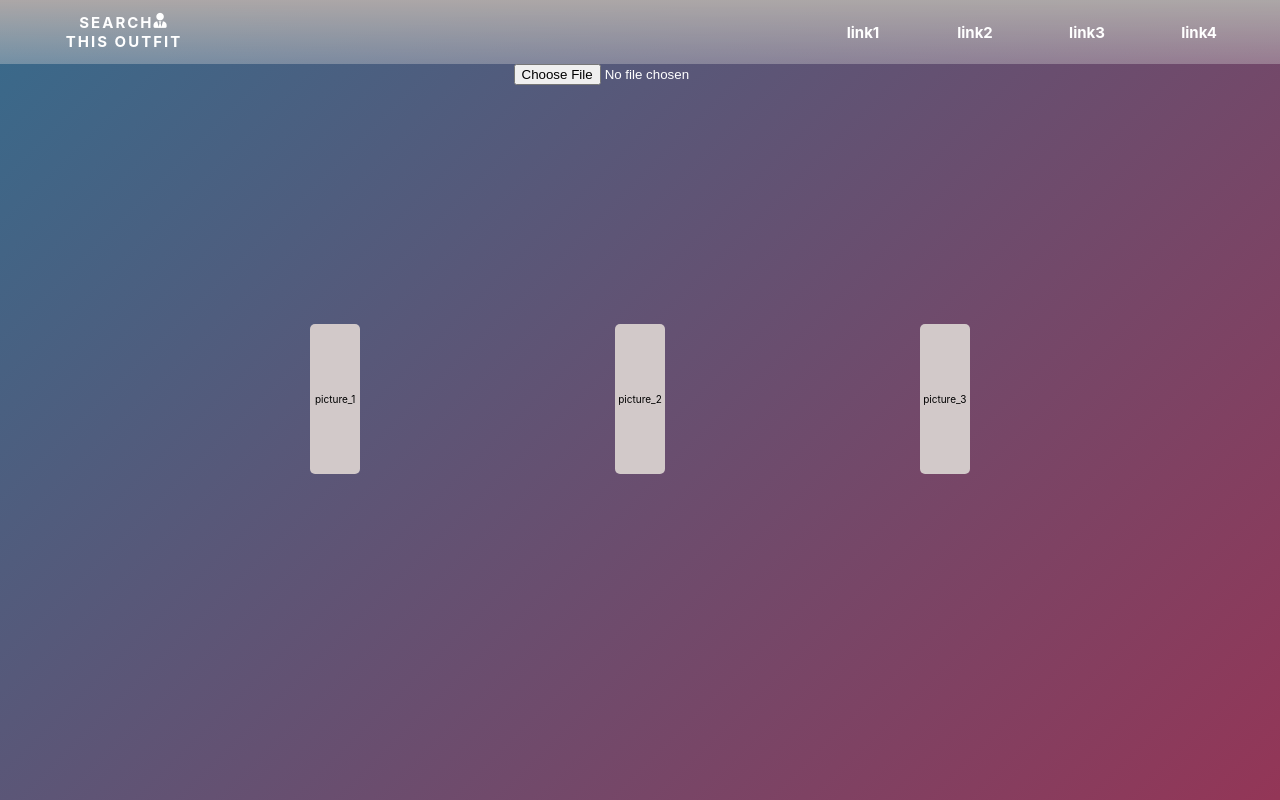
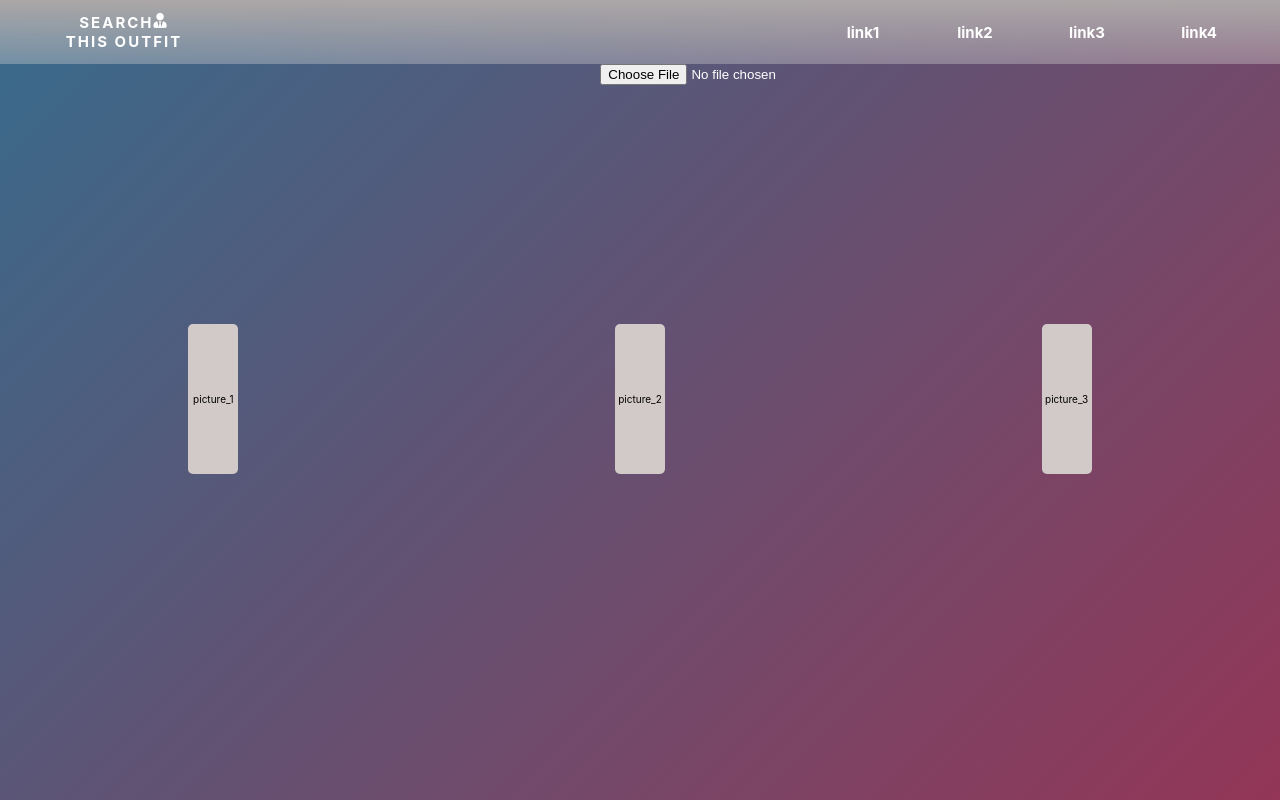
Before and after one commit to peterbarkoczi/search-this-outfit-frontEnd, a React (Create React App) app: page / in a window 1280 px wide. Built offline with nearby package versions, Linux system fonts and the light colour scheme.

Commit message:
added some @media to optimize responsibility

```diff
--- a/src/components/main_page/InputFile.js
+++ b/src/components/main_page/InputFile.js
@@ -6,9 +6,16 @@ import styled from "styled-components";
 const InputFieldStyle = styled.div`
    .image-upload-div {
         display: flex;
-        justify-content: center;
+        justify-content: right;
         align-items: center;
    }
+
+   @media screen and (max-width: 1024px) {
+
+   .image-upload-div {
+      justify-content: center;
+   }
+}
 
 `;
 
--- a/src/components/main_page/MainPage.js
+++ b/src/components/main_page/MainPage.js
@@ -9,11 +9,23 @@ import styled from "styled-components";
 const MainPageStyle = styled.div`
   .main-page {
      display: grid;
-     grid-template-columns: 1fr 5fr 1fr;
+     grid-template-columns: 1fr 5fr 3fr;
      grid-template-rows: minmax(250px, auto) 1fr;
      grid-template-areas:
-                        "input input input"
-                        "sidebar pictures none";
+                        "input input sidebar"
+                        "pictures pictures pictures";
+  }
+
+  @media screen and (max-width: 1024px) {
+      .main-page {
+     display: grid;
+     grid-template-columns: 1fr;
+     grid-template-rows: minmax(250px, auto) auto 1fr;
+     grid-template-areas:
+                        "input"
+                        "sidebar"
+                        "pictures";
+    }
   }
 
   .image-upload-container {
@@ -25,8 +37,8 @@ const MainPageStyle = styled.div`
   .current-image {
      position: relative;
      left: 40vw;
-     width: 200px;
-     height: 200px;
+     width: 300px;
+     height: 300px;
   }
 `;
 
--- a/src/components/main_page/PictureResults.js
+++ b/src/components/main_page/PictureResults.js
@@ -3,10 +3,8 @@ import {PictureContext} from "context/PictureContext";
 import styled from "styled-components";
 
 const PictureResultsStyle = styled.div`
-    .pictureResults {
      grid-area: pictures;
 
-    }
 
     .pictureResults ul {
         display: flex;
--- a/src/components/main_page/SideBar.js
+++ b/src/components/main_page/SideBar.js
@@ -3,9 +3,12 @@ import {PictureContext} from "context/PictureContext";
 import styled from "styled-components";
 
 const SideBarStyle = styled.div`
-    .sidebar {
     grid-area: sidebar;
+    display: flex;
+    align-items: center;
 
+    @media screen and (max-width: 1024px) {
+    justify-content: center;
     }
 
     .sidebar ul {
```
Lines whose indentation alone changed are shown as unchanged.
